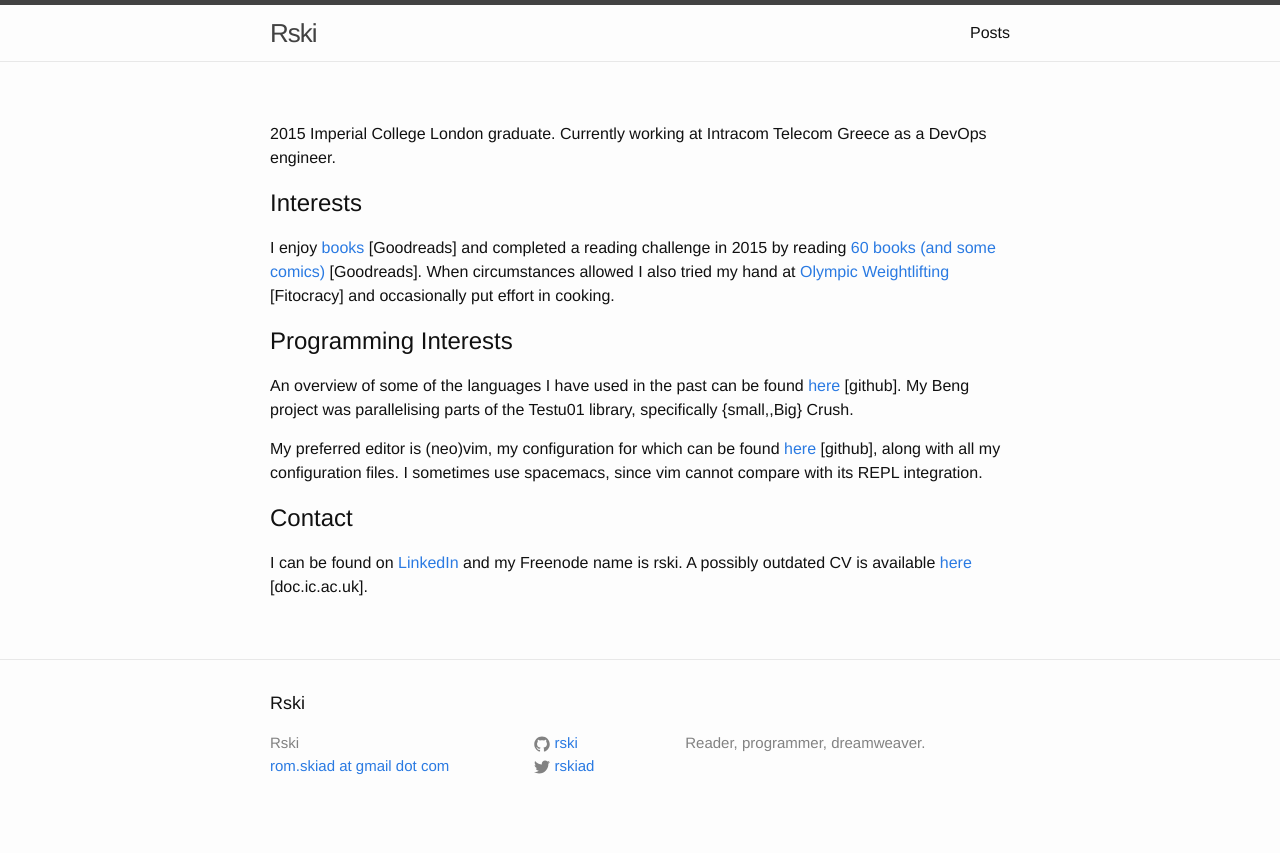
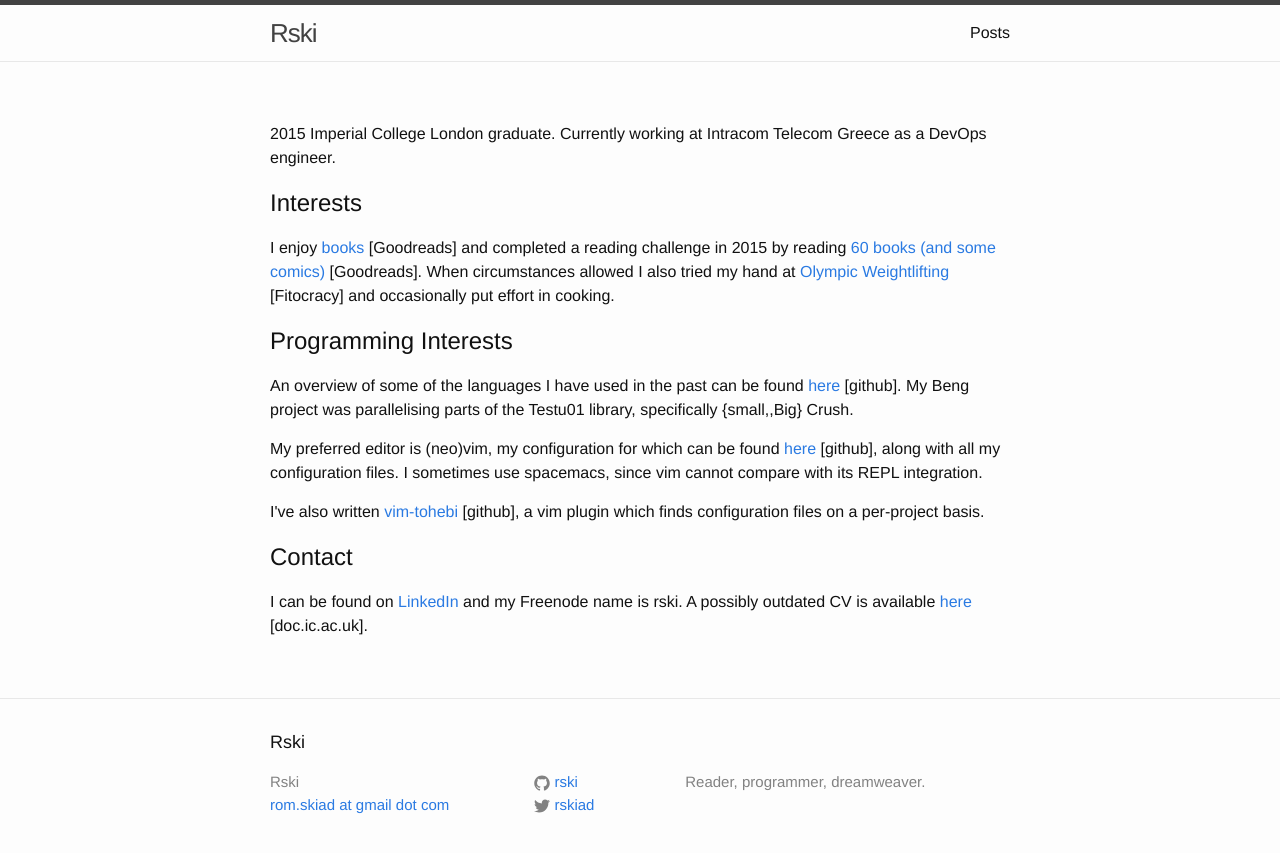
Before and after one commit to rski/rski.github.io, a Jekyll site: the page built from index.html, in a window 1280 px wide. Shown: the top 853 px of the page. Built offline with Jekyll 4.4.1, drawn with Linux system fonts in a browser that asks for light colours.

Commit message:
Add a few words about tohebi

```diff
--- a/index.html
+++ b/index.html
@@ -13,6 +13,7 @@ permalink: /
   <h1>Programming Interests</h1>
   <p>An overview of some of the languages I have used in the past can be found <a href=http://resume.github.io/?rski>here</a> [github]. My Beng project was parallelising parts of the Testu01 library, specifically {small,,Big} Crush.</p>
   <p>My preferred editor is (neo)vim, my configuration for which can be found <a href="https://github.com/rski/dotfiles">here</a> [github], along with all my configuration files. I sometimes use spacemacs, since vim cannot compare with its REPL integration.</p>
+  <p>I've also written <a href=https://github.com/rski/vim-tohebi>vim-tohebi</a> [github], a vim plugin which finds configuration files on a per-project basis.</p>
 
   <h1>Contact</h1>
   <p>I can be found on <a href=http://www.linkedin.com/in/rskiad>LinkedIn</a> and my Freenode name is rski. A possibly outdated CV is available <a href=http://www.doc.ic.ac.uk/~rs3011/RskiCV.pdf>here</a> [doc.ic.ac.uk].</p>
```
